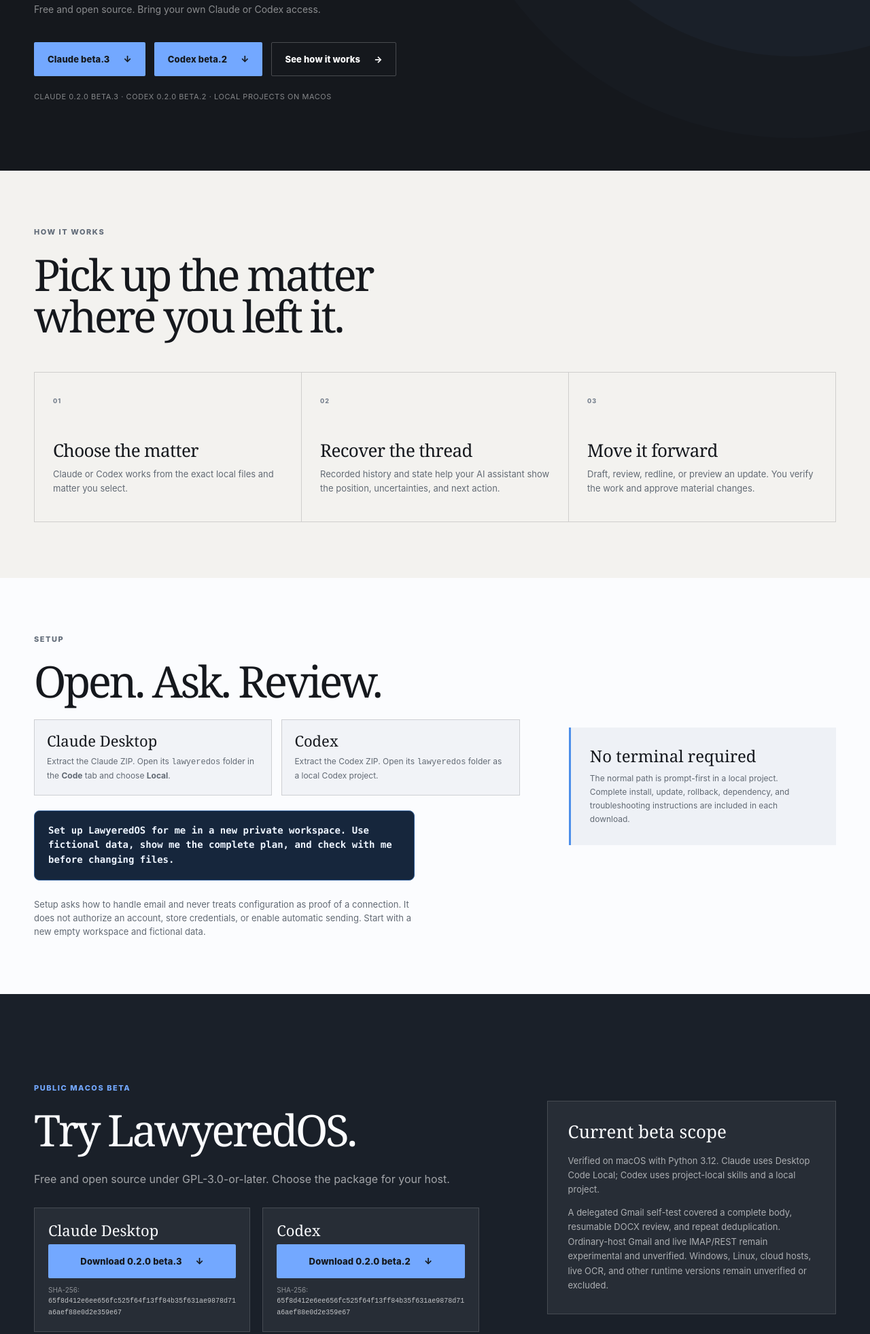
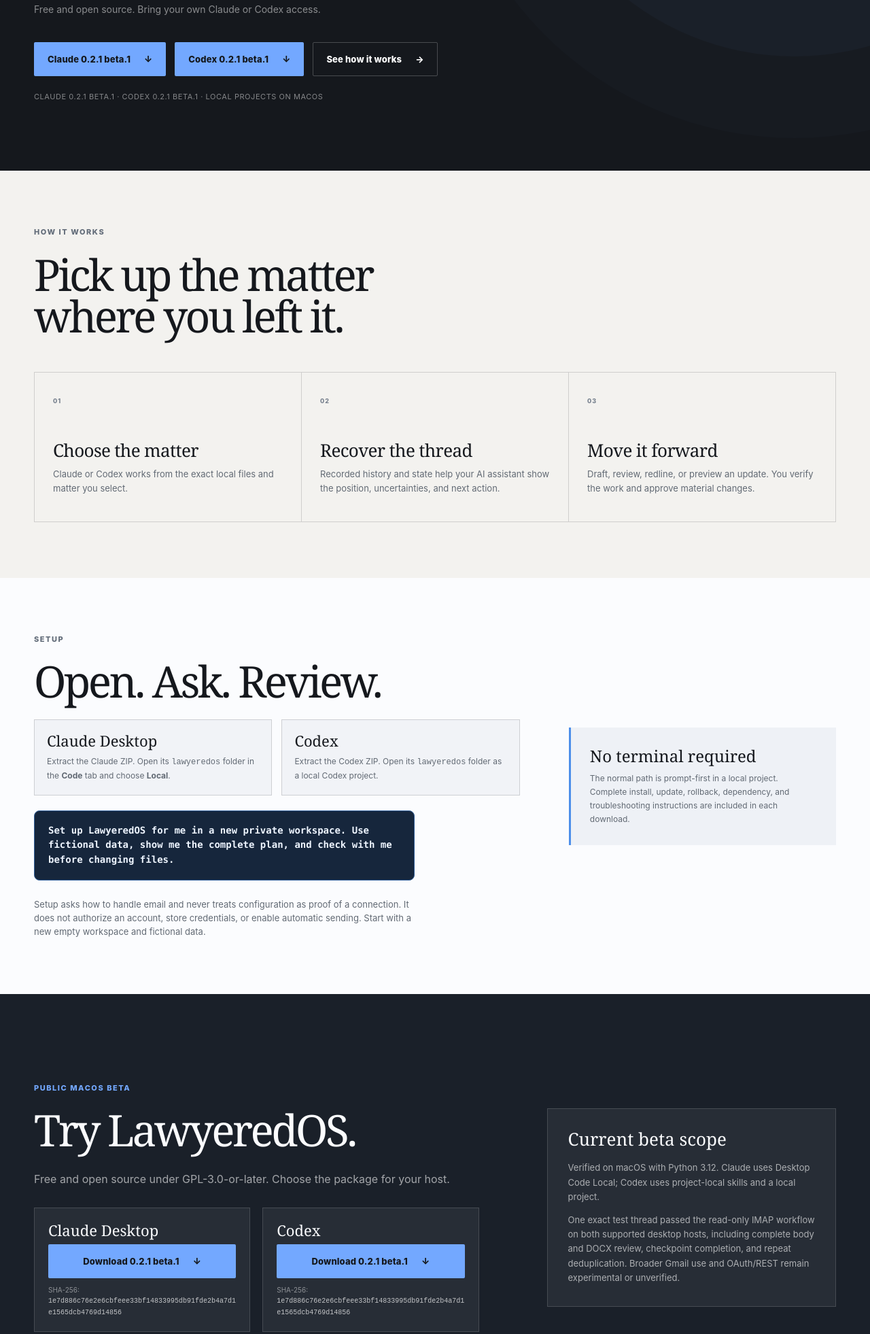
Before and after one commit to lawyered0/lawyered0.github.io, a plain HTML site: page index.html in a window 1280 px wide. Shown: the part 689-2651 px from the top of the page at 68% size. Drawn offline with Linux system fonts and the light colour scheme.

Commit message:
Publish LawyeredOS 0.2.1 beta 1

```diff
--- a/index.html
+++ b/index.html
@@ -29,11 +29,11 @@
           <p class="hero-lede">Work from the matter files you choose. Keep recorded history and state in your workspace. Identify and execute the next step under lawyer oversight.</p>
           <p class="hero-support">Free and open source. Bring your own Claude or Codex access.</p>
           <div class="hero-actions">
-            <a class="button button-primary" href="downloads/lawyeredos-0.2.0-macos-beta.3.zip" download>Claude beta.3 <span aria-hidden="true">↓</span></a>
-            <a class="button button-primary" href="downloads/lawyeredos-0.2.0-macos-codex-beta.2.zip" download>Codex beta.2 <span aria-hidden="true">↓</span></a>
+            <a class="button button-primary" href="downloads/lawyeredos-0.2.1-macos-beta.1.zip" download>Claude 0.2.1 beta.1 <span aria-hidden="true">↓</span></a>
+            <a class="button button-primary" href="downloads/lawyeredos-0.2.1-macos-codex-beta.1.zip" download>Codex 0.2.1 beta.1 <span aria-hidden="true">↓</span></a>
             <a class="button button-quiet" href="#how">See how it works <span aria-hidden="true">→</span></a>
           </div>
-          <p class="beta-label">Claude 0.2.0 beta.3 · Codex 0.2.0 beta.2 · Local projects on macOS</p>
+          <p class="beta-label">Claude 0.2.1 beta.1 · Codex 0.2.1 beta.1 · Local projects on macOS</p>
         </div>
       </div>
     </section>
@@ -75,14 +75,14 @@
           <h2>Try LawyeredOS.</h2>
           <p>Free and open source under GPL-3.0-or-later. Choose the package for your host.</p>
           <div class="download-grid">
-            <article><h3>Claude Desktop</h3><a class="button button-primary local-download" href="downloads/lawyeredos-0.2.0-macos-beta.3.zip" download>Download 0.2.0 beta.3 <span aria-hidden="true">↓</span></a><p class="download-note">SHA-256: <code>65f8d412e6ee656fc525f64f13ff84b35f631ae9878d71a6aef88e0d2e359e67</code></p></article>
-            <article><h3>Codex</h3><a class="button button-primary local-download" href="downloads/lawyeredos-0.2.0-macos-codex-beta.2.zip" download>Download 0.2.0 beta.2 <span aria-hidden="true">↓</span></a><p class="download-note">SHA-256: <code>65f8d412e6ee656fc525f64f13ff84b35f631ae9878d71a6aef88e0d2e359e67</code></p></article>
+            <article><h3>Claude Desktop</h3><a class="button button-primary local-download" href="downloads/lawyeredos-0.2.1-macos-beta.1.zip" download>Download 0.2.1 beta.1 <span aria-hidden="true">↓</span></a><p class="download-note">SHA-256: <code>1e7d886c76e2e6cbfeee33bf14833995db91fde2b4a7d1e1565dcb4769d14856</code></p></article>
+            <article><h3>Codex</h3><a class="button button-primary local-download" href="downloads/lawyeredos-0.2.1-macos-codex-beta.1.zip" download>Download 0.2.1 beta.1 <span aria-hidden="true">↓</span></a><p class="download-note">SHA-256: <code>1e7d886c76e2e6cbfeee33bf14833995db91fde2b4a7d1e1565dcb4769d14856</code></p></article>
           </div>
         </div>
         <aside class="short-scope" aria-label="Beta scope">
           <h3>Current beta scope</h3>
           <p>Verified on macOS with Python 3.12. Claude uses Desktop Code Local; Codex uses project-local skills and a local project.</p>
-          <p>A delegated Gmail self-test covered a complete body, resumable DOCX review, and repeat deduplication. Ordinary-host Gmail and live IMAP/REST remain experimental and unverified. Windows, Linux, cloud hosts, live OCR, and other runtime versions remain unverified or excluded.</p>
+          <p>One exact test thread passed the read-only IMAP workflow on both supported desktop hosts, including complete body and DOCX review, checkpoint completion, and repeat deduplication. Broader Gmail use and OAuth/REST remain experimental or unverified.</p>
         </aside>
       </div>
     </section>
@@ -95,7 +95,7 @@
   <footer class="site-footer">
     <div class="shell footer-layout">
       <a class="brand brand-footer" href="#top" aria-label="Back to top"><span class="brand-mark" aria-hidden="true"><span>L</span></span><span class="brand-word">Lawyered<span>OS</span></span></a>
-      <p>Public beta · No analytics · No transmitted forms</p><p>GPL-3.0-or-later · Claude beta.3 · Codex beta.2</p>
+      <p>Public beta · No analytics · No transmitted forms</p><p>GPL-3.0-or-later · Claude 0.2.1 beta.1 · Codex 0.2.1 beta.1</p>
     </div>
   </footer>
 </body>
```
Also changed, not shown: 4 other files.
